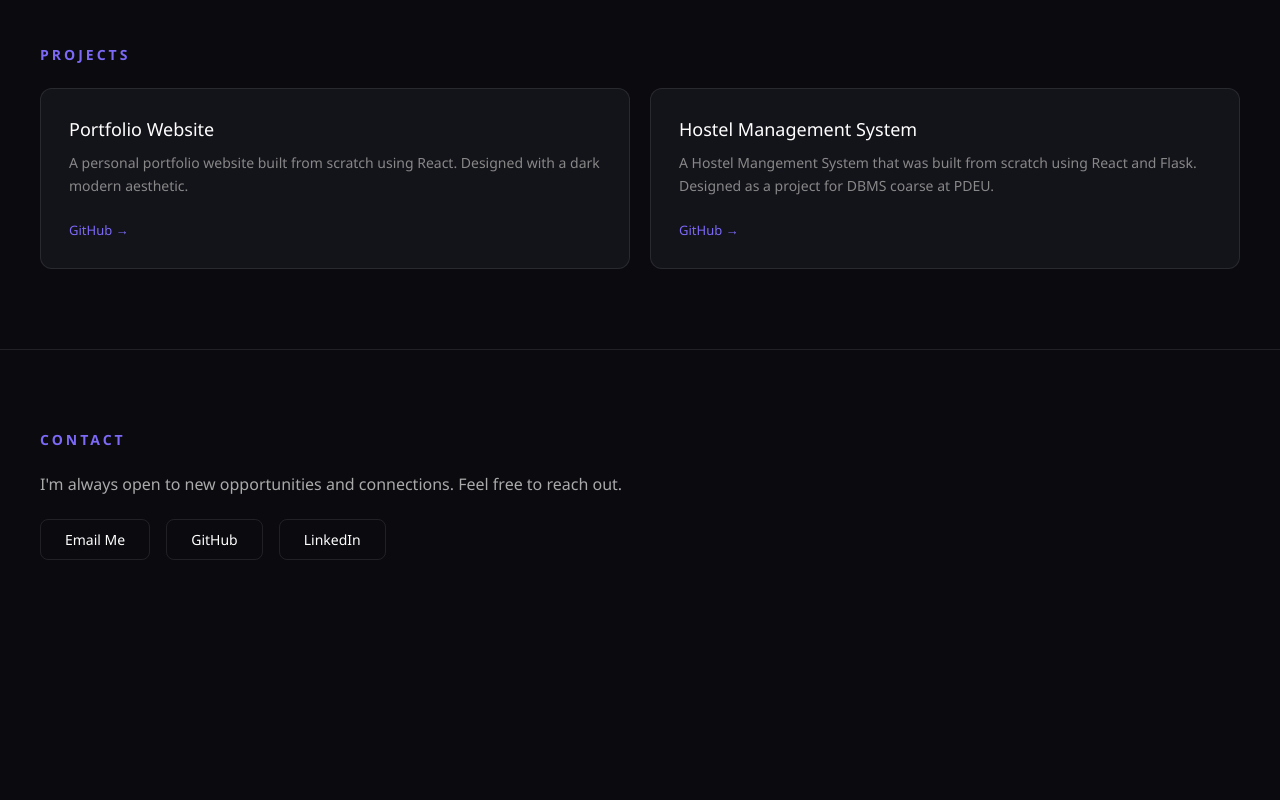
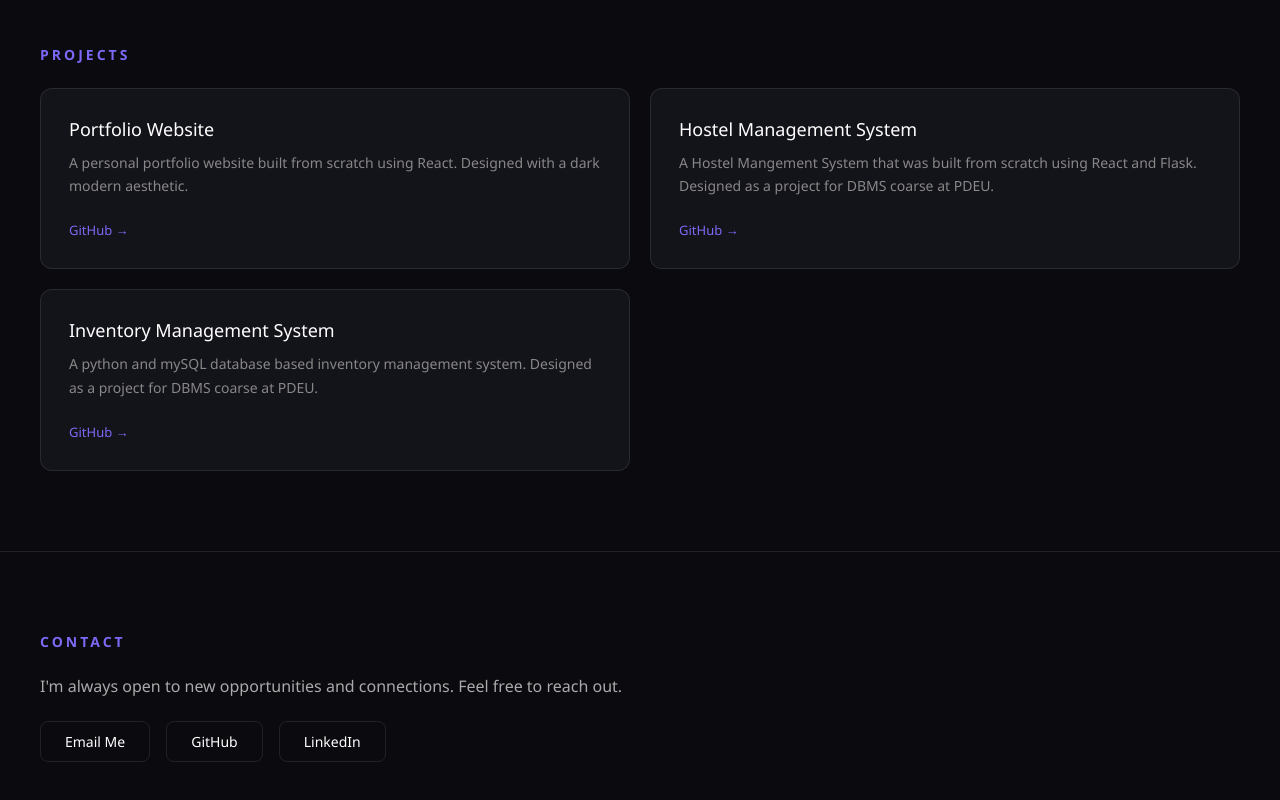
Before and after one commit to Dhairyabrahmbhatt1/portfolio-react, a React (Create React App) app: page / in a window 1280 px wide. Shown: the part 1017-1817 px from the top of the page. Before the commit the page ends 1657 px from the top, so only its background shows below. Built offline with nearby package versions, Linux system fonts and the light colour scheme.

Commit message:
added a project

```diff
--- a/src/components/Projects.js
+++ b/src/components/Projects.js
@@ -11,6 +11,11 @@ function Projects() {
             title: 'Hostel Management System',
             description: 'A Hostel Mangement System that was built from scratch using React and Flask. Designed as a project for DBMS coarse at PDEU.',
             link: 'https://github.com/Dhairyabrahmbhatt1/Hostel-Management-System-Main'
+        },
+        {
+            title: 'Inventory Management System',
+            description: 'A python and mySQL database based inventory management system. Designed as a project for DBMS coarse at PDEU.',
+            link: 'https://github.com/Dhairyabrahmbhatt1/Inventory-Management-System/tree/main/inventory_system'
         }
     ];
 
```
